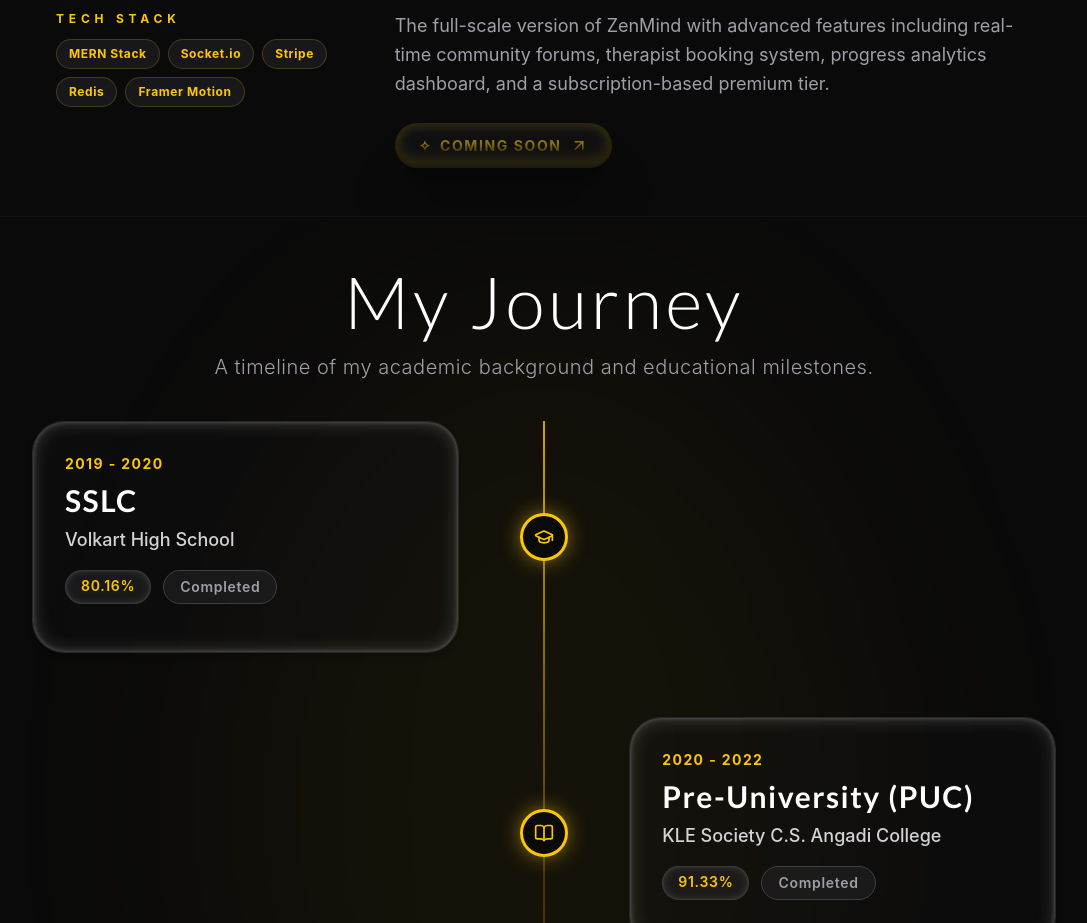
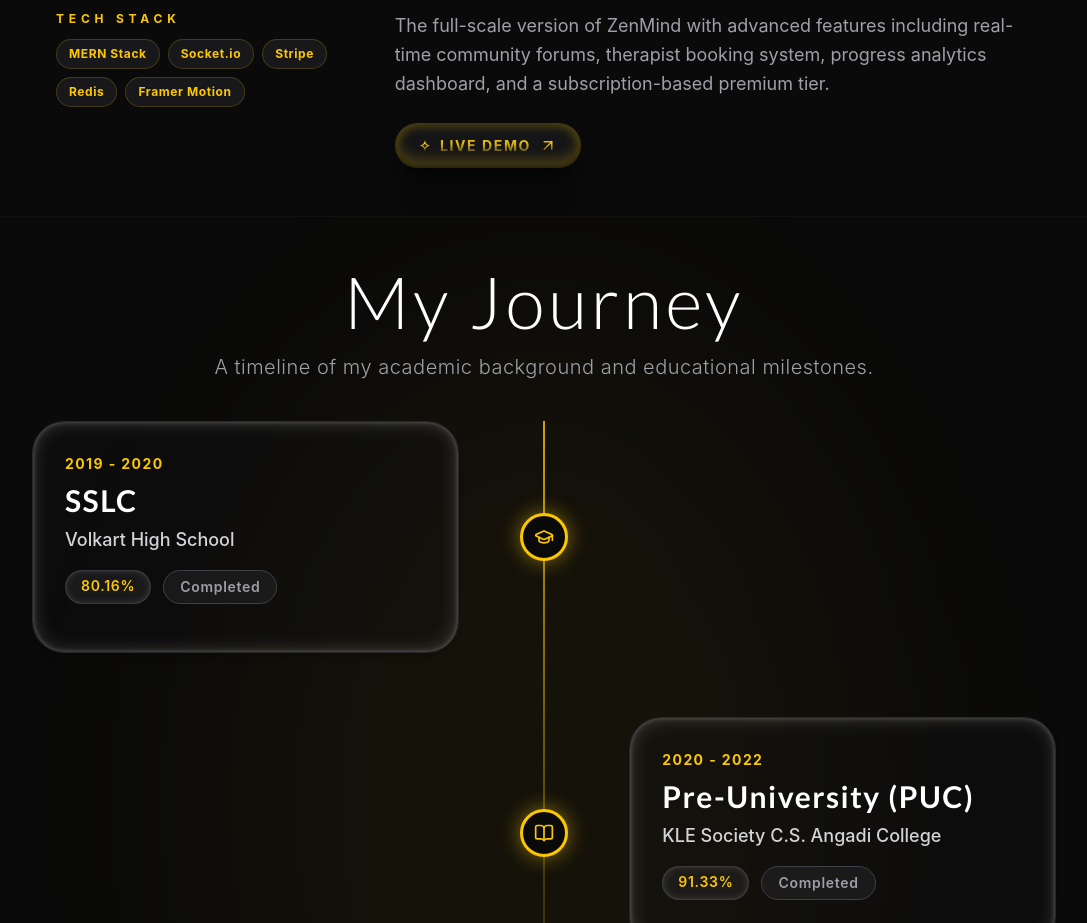
Before and after one commit to masoompersonal3/MyF, a React (Vite) app in the folder frontend/: page / in a window 1280 px wide. Shown: the part 5660-6583 px from the top of the page, without its empty margins (96-1183 px from the left). Built offline with nearby package versions, Linux system fonts and the light colour scheme.

Commit message:
Add live demo link for ZenMind Major project

```diff
--- a/frontend/src/data.ts
+++ b/frontend/src/data.ts
@@ -46,7 +46,7 @@ export const PROJECTS = [
     title: 'ZenMind Major',
     description: 'The full-scale version of ZenMind with advanced features including real-time community forums, therapist booking system, progress analytics dashboard, and a subscription-based premium tier.',
     tech: ['MERN Stack', 'Socket.io', 'Stripe', 'Redis', 'Framer Motion'],
-    link: '',
+    link: 'https://zenmind-india.onrender.com/',
     github: '',
     imageUrl: '/projects/major.png',
     visible: true,
```
